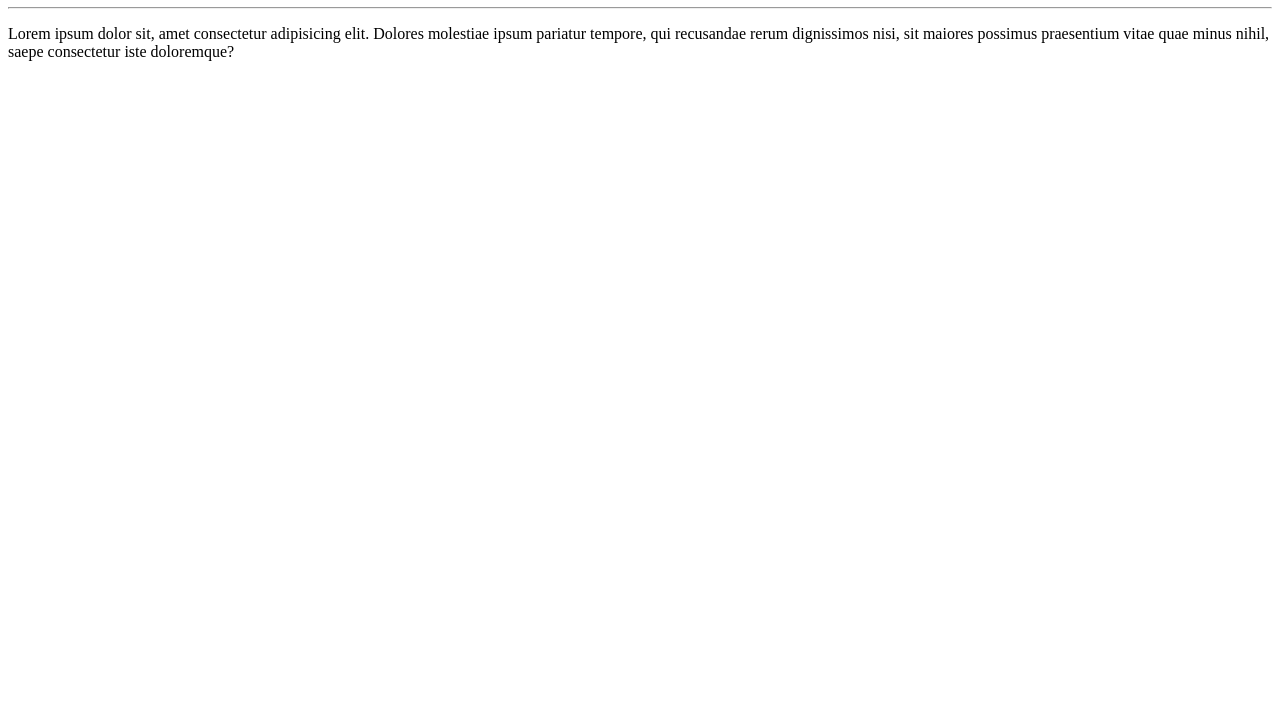
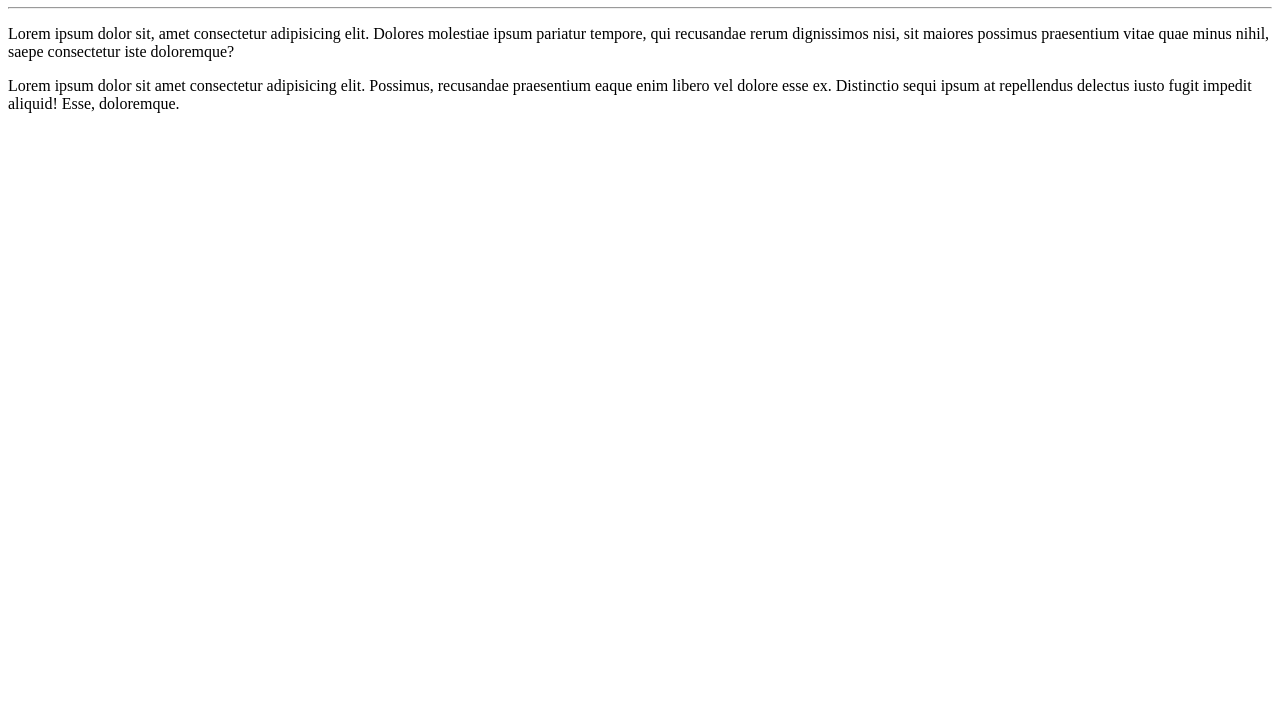
Before and after one commit to AbadioJunior01/Ola-Mundo1, a plain HTML site: page site exempo/index.html in a window 1280 px wide. Shown: the part 73-800 px from the top of the page. Drawn offline with Linux system fonts and the light colour scheme.

Commit message:
Adicionei um paragráfo

```diff
--- a/site exempo/index.html
+++ b/site exempo/index.html
@@ -10,5 +10,6 @@
     <h1>Olá, mundo!</h1>
     <hr>
     <p>Lorem ipsum dolor sit, amet consectetur adipisicing elit. Dolores molestiae ipsum pariatur tempore, qui recusandae rerum dignissimos nisi, sit maiores possimus praesentium vitae quae minus nihil, saepe consectetur iste doloremque?</p>
+    <p>Lorem ipsum dolor sit amet consectetur adipisicing elit. Possimus, recusandae praesentium eaque enim libero vel dolore esse ex. Distinctio sequi ipsum at repellendus delectus iusto fugit impedit aliquid! Esse, doloremque.</p>
 </body>
 </html>
```
